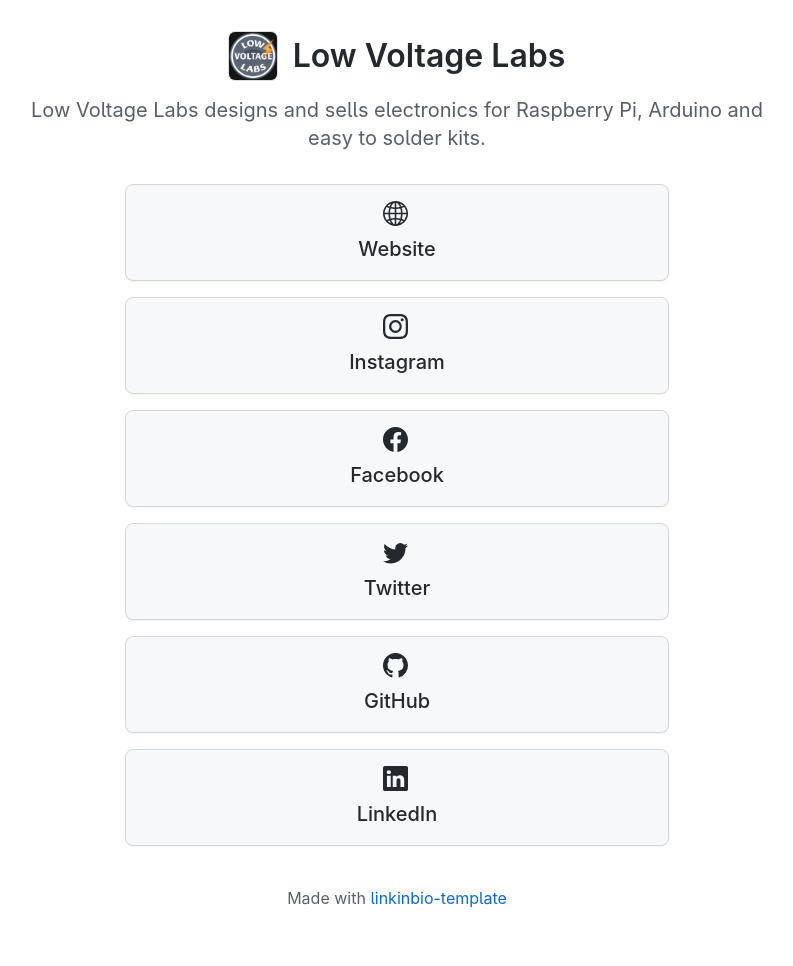
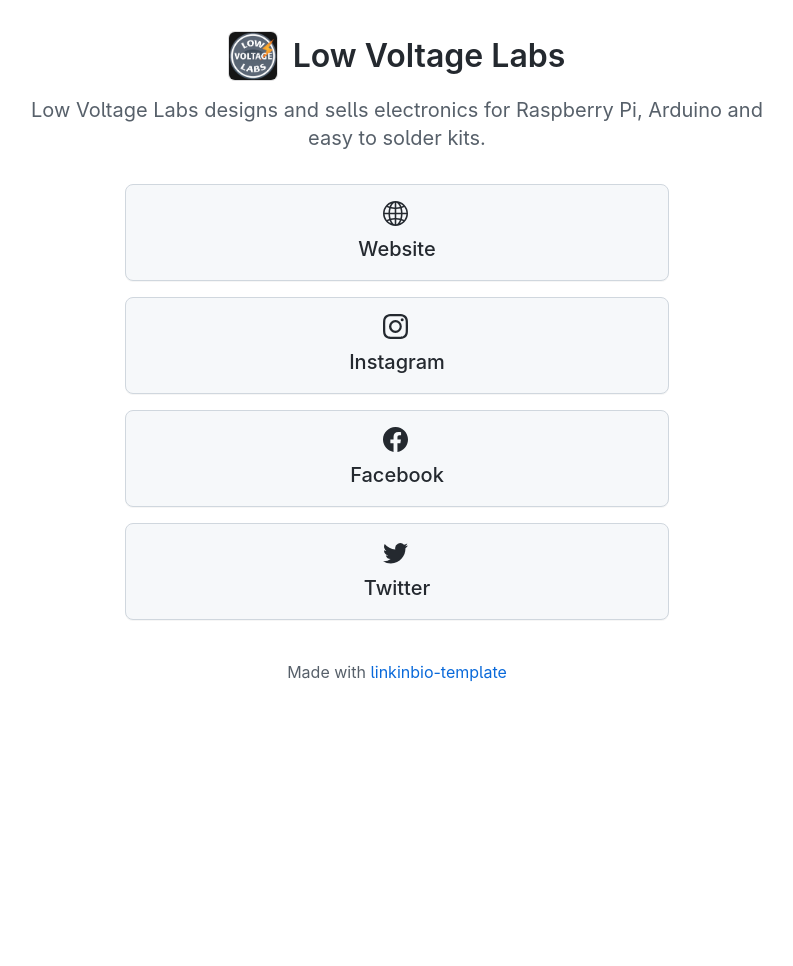
Before and after one commit to Thompson-Eric/lvl_linkinbiosite, a Jekyll site: the page built from index.md, in a window 1280 px wide. Shown: the whole page, without its empty margins (243-1036 px from the left). Built offline with Jekyll 4.4.1, drawn with Linux system fonts in a browser that asks for light colours; our own code applies the rules of GitHub Pages for plain Markdown files; after the commit the page ends 900 px from its top, so only the background shows below that.

Commit message:
Update links.yml

```diff
--- a/_data/links.yml
+++ b/_data/links.yml
@@ -10,9 +10,3 @@
 - text: Twitter
   url: https://www.twitter.com/LowVoltageLabs
   icon: twitter
-- text: GitHub
-  url: https://github.com/
-  icon: github
-- text: LinkedIn
-  url: https://www.linkedin.com/
-  icon: linkedin
```
